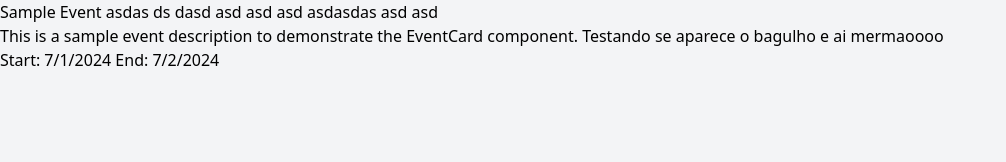
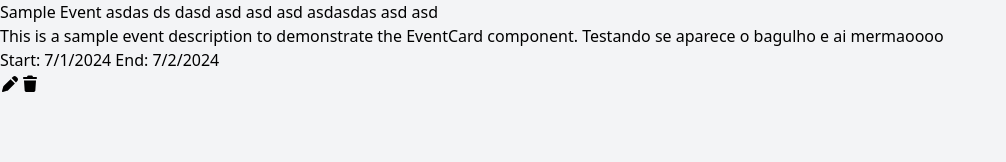
Before and after one commit to GregorioFornetti/time_until, a Vue app: page /#/ in a window 1280 px wide. Shown: the top 162 px of the page, without its empty margins (0-1006 px from the left). Built offline with nearby package versions, Linux system fonts and the light colour scheme.

Commit message:
Update fontawessome.ts

```diff
--- a/src/plugins/fontawessome.ts
+++ b/src/plugins/fontawessome.ts
@@ -1,6 +1,5 @@
 
-import { faLink, faArrowRight, faMoon, faSun, faXmark, faBars, faEnvelope } from '@fortawesome/free-solid-svg-icons'
-import { faGithub, faLinkedin, faGoogleScholar, faOrcid } from '@fortawesome/free-brands-svg-icons'
 import { library } from '@fortawesome/fontawesome-svg-core'
+import { faPen, faTrash } from '@fortawesome/free-solid-svg-icons'
 
-library.add(faLink, faArrowRight, faMoon, faSun, faXmark, faBars, faEnvelope, faGithub, faLinkedin, faGoogleScholar, faOrcid)
+library.add(faPen, faTrash)
```
